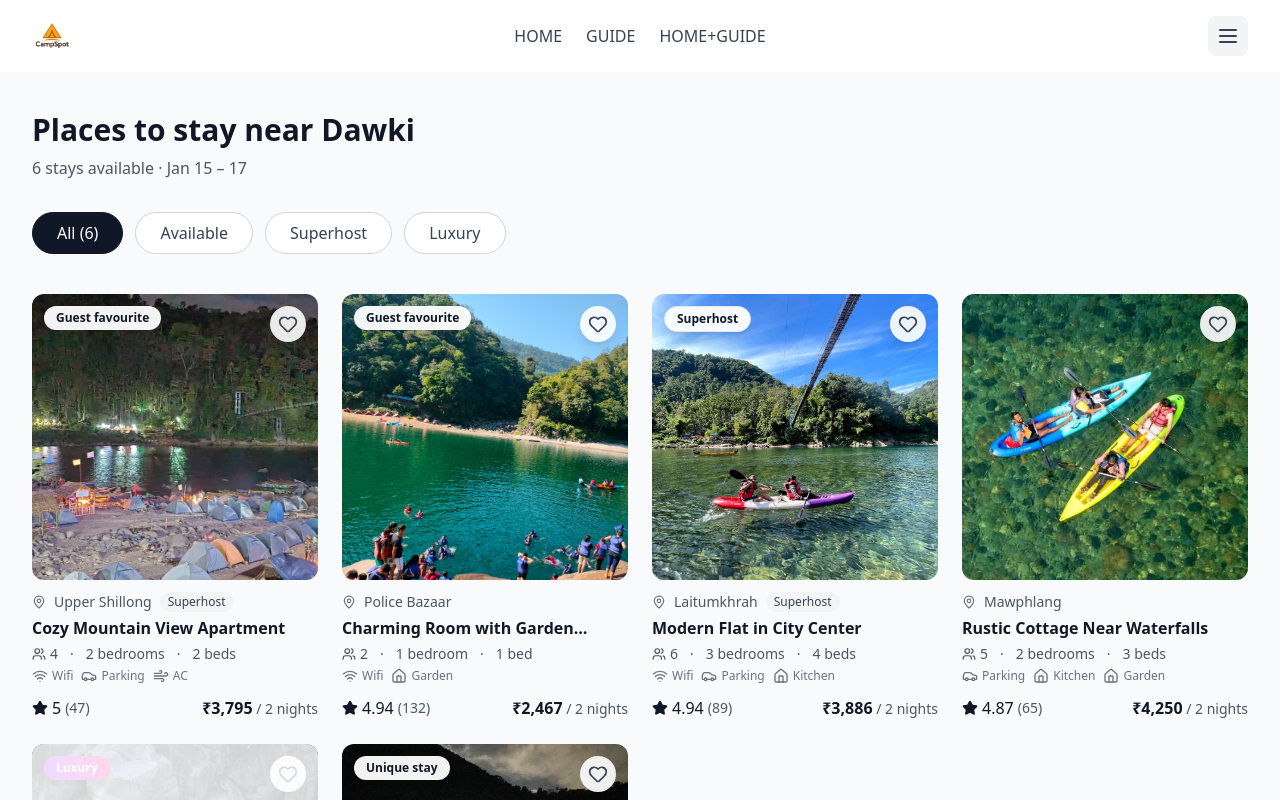
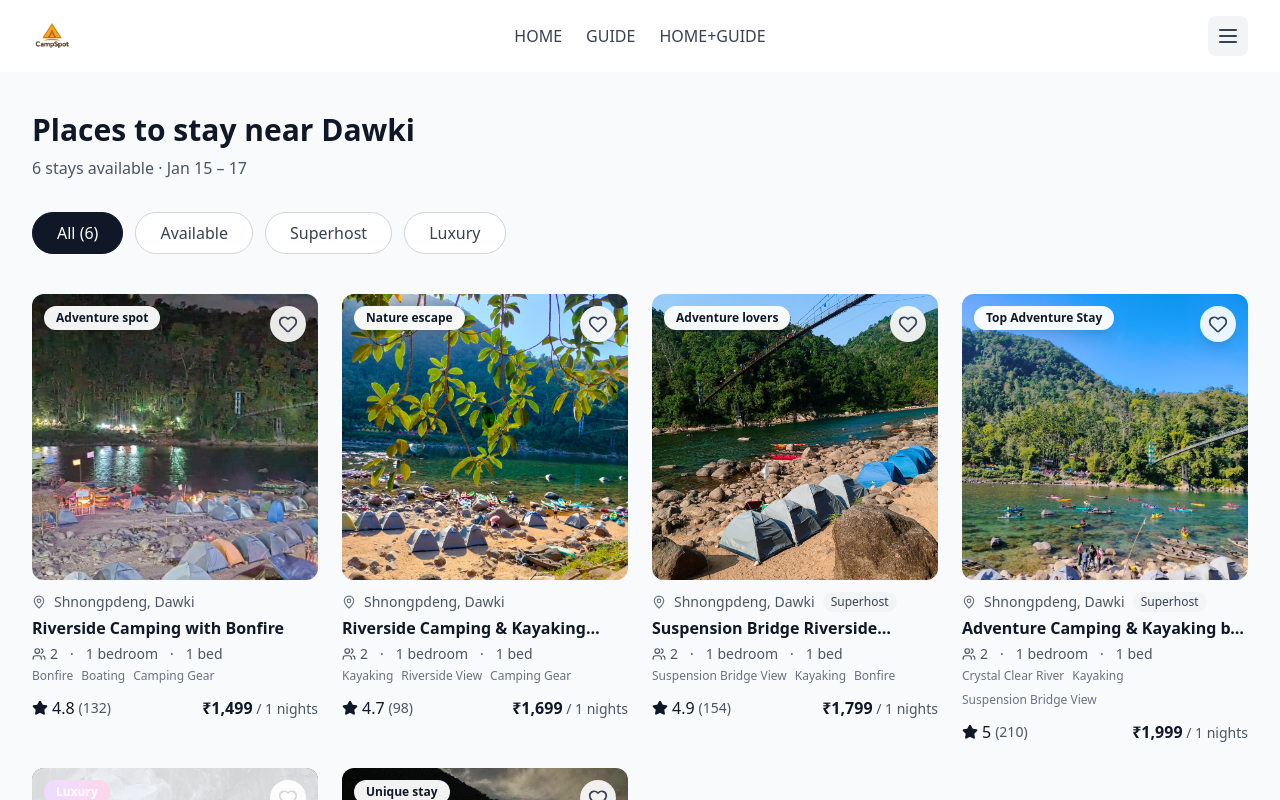
Before and after one commit to DecendmanPohthmi/AirBNB, a React (Vite) app in the folder frontend/: page / in a window 1280 px wide. Shown: the top 800 px of the page. Built offline with nearby package versions, Linux system fonts and the light colour scheme.

Commit message:
Update Home component with new listings and images for enhanced user experience

```diff
--- a/frontend/src/pages/Home.jsx
+++ b/frontend/src/pages/Home.jsx
@@ -1,79 +1,79 @@
 import React, { useState } from "react";
 import { Heart, Star, MapPin, Users, Home as HomeIcon, Wifi, Car, Wind } from "lucide-react";
 import image1 from "../assets/image1.jpeg";
-import image2 from "../assets/image2.jpeg";
-import image3 from "../assets/image3.jpeg";
-import image4 from "../assets/image4.jpeg";
+import image9 from "../assets/image9.jpeg";
+import image15 from "../assets/image15.jpeg";
+import image13 from "../assets/image13.jpeg";
 import image5 from "../assets/image5.jpeg";
 import image6 from "../assets/image6.jpeg";
 
 const listings = [
   {
     id: 1,
-    title: "Cozy Mountain View Apartment",
-    location: "Upper Shillong",
-    price: 3795,
-    nights: 2,
-    rating: 5.0,
-    reviews: 47,
+    title: "Riverside Camping with Bonfire",
+    location: "Shnongpdeng, Dawki",
+    price: 1499,
+    nights: 1,
+    rating: 4.8,
+    reviews: 132,
     image: image1,
-    badge: "Guest favourite",
-    superhost: true,
-    guests: 4,
-    bedrooms: 2,
-    beds: 2,
-    amenities: ["Wifi", "Parking", "AC"],
+    badge: "Adventure spot",
+    superhost: false,
+    guests: 2,
+    bedrooms: 1,
+    beds: 1,
+    amenities: ["Bonfire", "Boating", "Camping Gear", "Parking"],
     available: true
   },
 {
   id: 2,
-    title: "Charming Room with Garden Access",
-    location: "Police Bazaar",
-    price: 2467,
-    nights: 2,
-    rating: 4.94,
-    reviews: 132,
-    image: image2,
-    badge: "Guest favourite",
+  title: "Riverside Camping & Kayaking Experience",
+  location: "Shnongpdeng, Dawki",
+  price: 1699,
+  nights: 1,
+  rating: 4.7,
+  reviews: 98,
+  image: image9,
+  badge: "Nature escape",
   superhost: false,
   guests: 2,
   bedrooms: 1,
   beds: 1,
-    amenities: ["Wifi", "Garden"],
+  amenities: ["Kayaking", "Riverside View", "Camping Gear", "Parking"],
   available: true
 },
   {
   id: 3,
-    title: "Modern Flat in City Center",
-    location: "Laitumkhrah",
-    price: 3886,
-    nights: 2,
-    rating: 4.94,
-    reviews: 89,
-    image: image3,
-    badge: "Superhost",
+  title: "Suspension Bridge Riverside Camping",
+  location: "Shnongpdeng, Dawki",
+  price: 1799,
+  nights: 1,
+  rating: 4.9,
+  reviews: 154,
+  image: image15,
+  badge: "Adventure lovers",
   superhost: true,
-    guests: 6,
-    bedrooms: 3,
-    beds: 4,
-    amenities: ["Wifi", "Parking", "Kitchen"],
+  guests: 2,
+  bedrooms: 1,
+  beds: 1,
+  amenities: ["Suspension Bridge View", "Kayaking", "Bonfire", "Parking"],
   available: true
 },
   {
   id: 4,
-    title: "Rustic Cottage Near Waterfalls",
-    location: "Mawphlang",
-    price: 4250,
-    nights: 2,
-    rating: 4.87,
-    reviews: 65,
-    image: image4,
-    badge: null,
-    superhost: false,
-    guests: 5,
-    bedrooms: 2,
-    beds: 3,
-    amenities: ["Parking", "Kitchen", "Garden"],
+  title: "Adventure Camping & Kayaking by Dawki River",
+  location: "Shnongpdeng, Dawki",
+  price: 1999,
+  nights: 1,
+  rating: 5.0,
+  reviews: 210,
+  image: image13,
+  badge: "Top Adventure Stay",
+  superhost: true,
+  guests: 2,
+  bedrooms: 1,
+  beds: 1,
+  amenities: ["Crystal Clear River", "Kayaking", "Suspension Bridge View", "Bonfire", "Parking"],
   available: true
 },
   {
@@ -172,8 +172,7 @@ export default function Home() {
             <button
               key={filterOption}
               onClick={() => setFilter(filterOption)}
-              className={`px-6 py-2 rounded-full border transition-all whitespace-nowrap ${
-                filter === filterOption
+              className={`px-6 py-2 rounded-full border transition-all whitespace-nowrap ${filter === filterOption
                   ? "bg-gray-900 text-white border-gray-900"
                   : "bg-white text-gray-700 border-gray-300 hover:border-gray-400"
                 }`}
@@ -205,8 +204,7 @@ export default function Home() {
 
                 {/* Badge */}
                 {item.badge && (
-                  <span className={`absolute top-3 left-3 px-3 py-1 text-xs font-semibold rounded-full shadow-lg backdrop-blur-sm ${
-                    item.badge === "Luxury"
+                  <span className={`absolute top-3 left-3 px-3 py-1 text-xs font-semibold rounded-full shadow-lg backdrop-blur-sm ${item.badge === "Luxury"
                       ? "bg-gradient-to-r from-purple-500 to-pink-500 text-white"
                       : item.badge === "Superhost"
                         ? "bg-white/95 text-gray-900 border border-gray-200"
@@ -226,8 +224,7 @@ export default function Home() {
                   aria-label={savedListings.has(item.id) ? "Remove from saved" : "Save listing"}
                 >
                   <Heart
-                    className={`w-5 h-5 transition-colors ${
-                      savedListings.has(item.id)
+                    className={`w-5 h-5 transition-colors ${savedListings.has(item.id)
                         ? "fill-red-500 text-red-500"
                         : "text-gray-700 hover:text-red-500"
                       }`}
```
Lines whose indentation alone changed are shown as unchanged.
